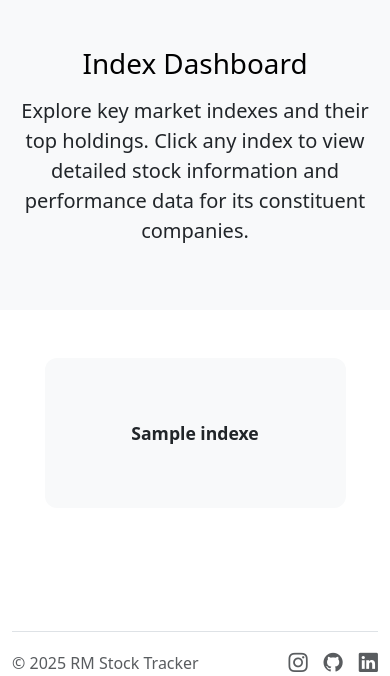
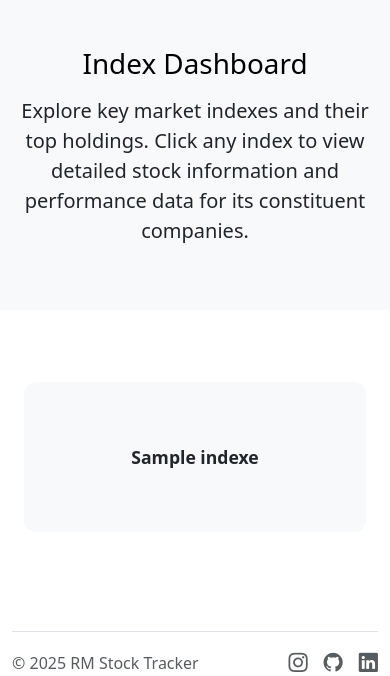
Before and after one commit to raghav-mangat/RM-Stock-Tracker, a Flask app: page /all_indexes in a window 390 px wide. Shown: the part 127-803 px from the top of the page. Run offline with Flask 3, Linux system fonts and the light colour scheme; tables that the repository leaves empty hold one stand-in row (values such as "Sample post").

Commit message:
Update the positioning and styling of the indexes on the all indexes page. They are now well spaced and organized, keeping everything responsive for different screen sizes as well.

```diff
--- a/static/styles/all_indexes.css
+++ b/static/styles/all_indexes.css
@@ -8,12 +8,14 @@
   transition: transform 0.2s ease, box-shadow 0.2s ease;
   cursor: pointer;
   padding: 1rem;
+  background-color: #f8f9fa; /* Bootstrap's bg-light */
+  width: 100%;
 }
 
 .index-card:hover {
   transform: scale(1.03);
   box-shadow: 0 4px 12px rgba(0, 0, 0, 0.1);
-  background-color: #e9ecef; /* same tone as Bootstrap's bg-light hover */
+  background-color: #e9ecef;
 }
 
 .index-link {
@@ -26,6 +28,7 @@
   font-weight: 600;
 }
 
+/* Tweak for very small screens */
 @media (max-width: 576px) {
   .index-card {
     aspect-ratio: unset;
--- a/templates/all_indexes.html
+++ b/templates/all_indexes.html
@@ -22,11 +22,10 @@
   </section>
 
   <!-- Index Cards Grid -->
-  <section class="container pb-5">
-    {% for i in range(0, indexes|length, 3) %}
-    <div class="row justify-content-center mb-4">
-      {% for index in indexes[i:i+3] %}
-      <div class="col-10 col-sm-6 col-md-4 col-lg-3 mb-4 d-flex justify-content-center">
+  <section class="container mb-3 p-4">
+    <div class="row justify-content-center">
+      {% for index in indexes %}
+        <div class="col-12 col-sm-6 col-md-4 col-lg-3 d-flex justify-content-center mb-4">
           <a href="{{ url_for('show_index', index_id=index.slug) }}" class="index-link w-100">
             <div class="index-card bg-light">
               <span class="index-title">{{ index.name }}</span>
@@ -35,7 +34,6 @@
         </div>
       {% endfor %}
     </div>
-    {% endfor %}
   </section>
 
 </div>
```
Lines whose indentation alone changed are shown as unchanged.
